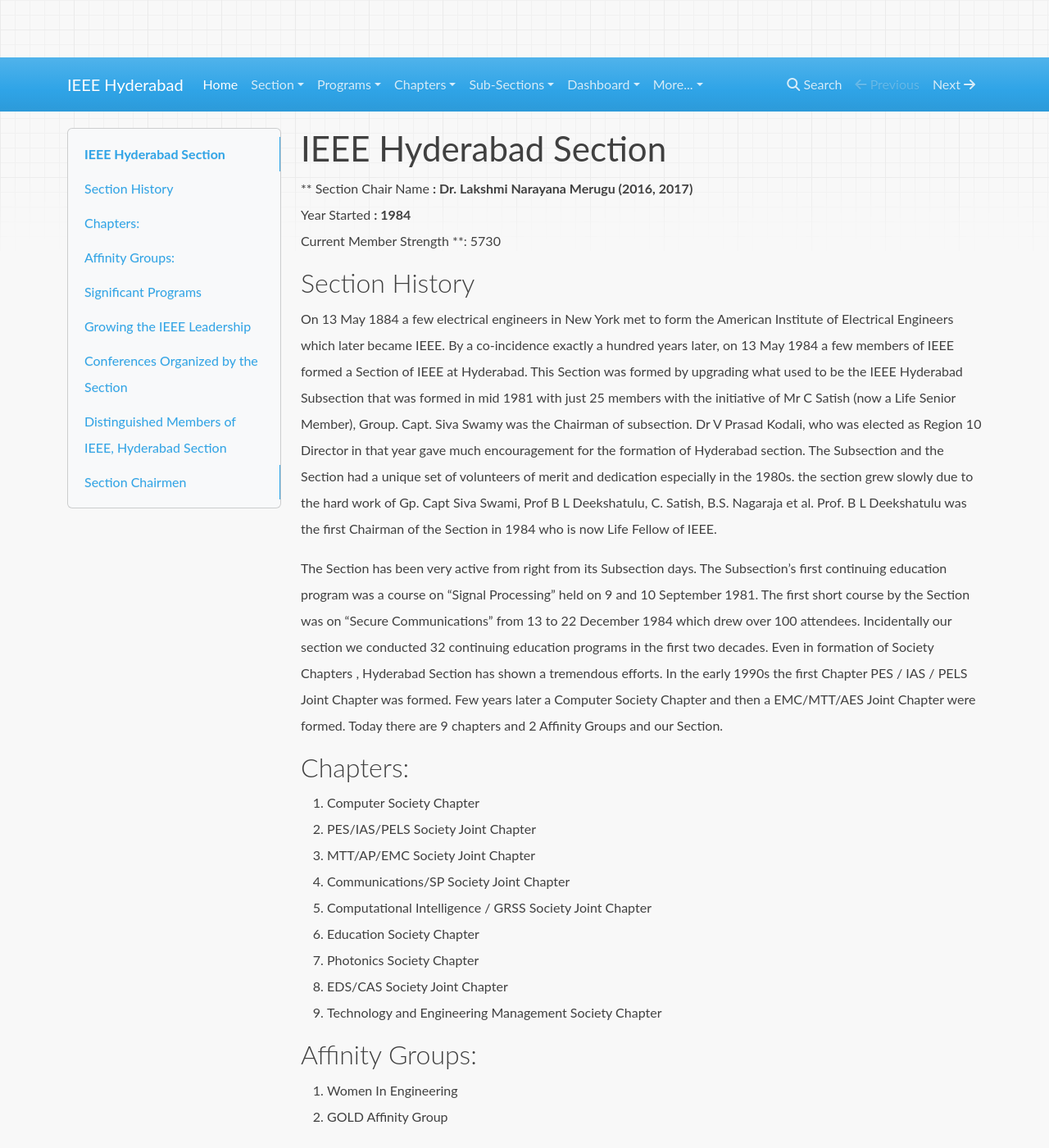
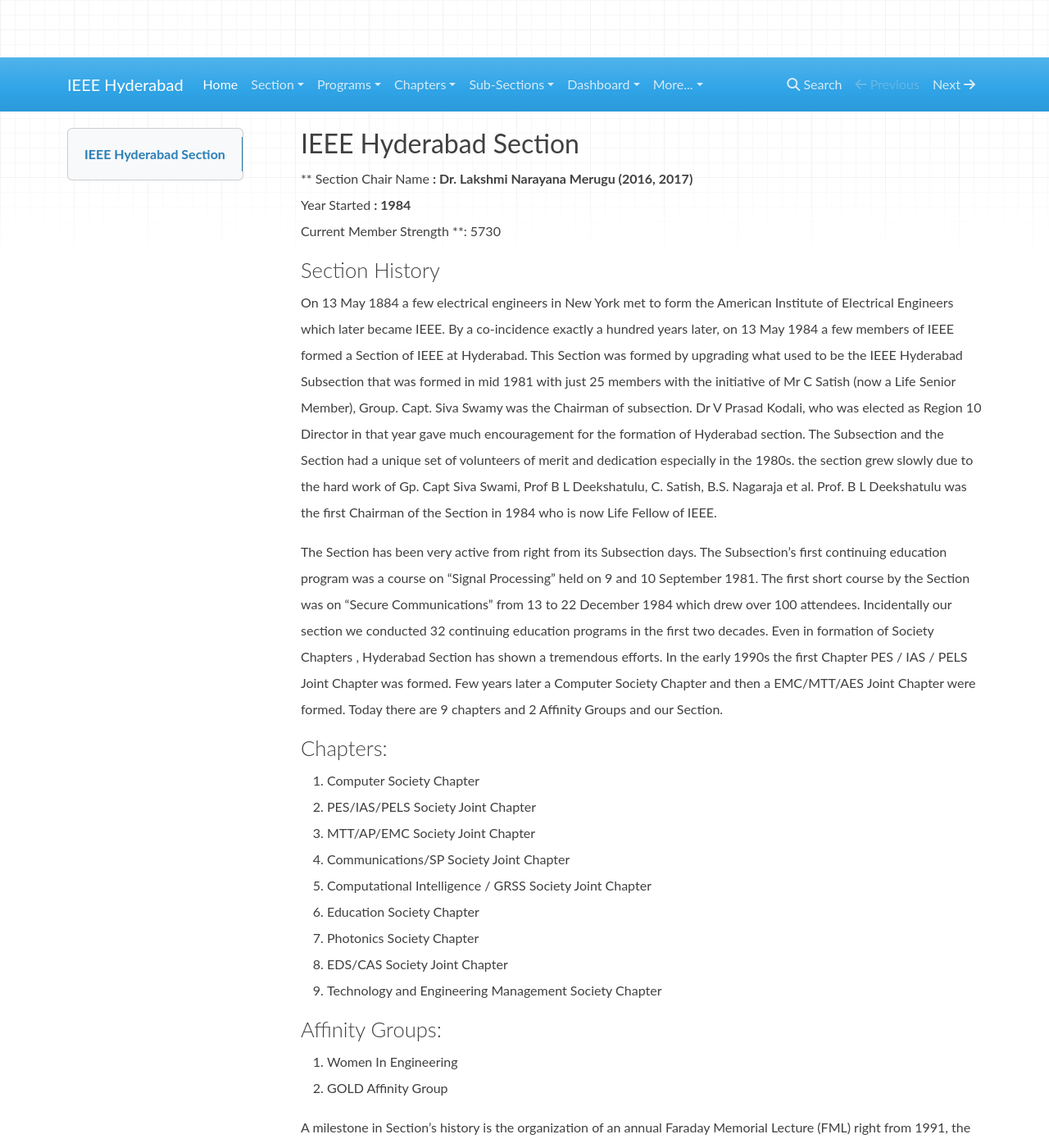
Before and after one commit to ieeehyd-website/2018, an MkDocs documentation site: the page built from website/docs/index.md, in a window 1280 px wide and 1400 px high. Shown: the whole window at 82% size. Built offline with MkDocs 1.6.1, drawn with Linux system fonts in a browser that asks for light colours; nearby versions of some CDN libraries; old or Windows-style settings are respelled for this version of MkDocs; some of the changed text lies outside the part shown.

Commit message:
Page style is refined.

```diff
--- a/website/docs/extra.css
+++ b/website/docs/extra.css
@@ -1,8 +1,9 @@
+
 body {
     padding-top: 70px;
     background:none;
     background-attachment: fixed;
-    background-color: #f8f8f8;
+    background-color: #fff;
     font-family: "Lato","proxima-nova","Helvetica Neue",Arial,sans-serif;
     font-weight: normal;
     color: #404040;
@@ -10,3 +11,75 @@ body {
     overflow-x: hidden;
     line-height: 2.0;
 }
+
+h1 {
+    font-size: 2em;
+}
+h2 {
+    font-size: 1.6em;
+}
+
+.bs-sidebar.affix {
+    position: fixed;
+    top: 90px;
+    background-color: transparent;
+    border:0px solid #fff;
+    overflow-y:auto;
+    height: calc(100vh - 100px);
+}
+
+.well {
+    background-color: transparent;
+    border:0px solid #fff;
+    box-shadow: inset 0 0px 0px rgba(0,0,0,0.05) !important;
+
+}
+
+.bs-sidebar::-webkit-scrollbar {
+    width: 0.5em;
+}
+
+.bs-sidebar::-webkit-scrollbar-track {
+    -webkit-box-shadow: inset 0 0 6px rgba(0,0,0,0.3);
+    box-shadow: inset 0 0 0.5px rgba(0,0,0,0.3);
+}
+
+.bs-sidebar::-webkit-scrollbar-thumb {
+  background-color: #ecf0f1;
+  outline: 1px solid #ecf0f1;
+}
+
+/* All levels of nav */
+.bs-sidebar .nav > li > a {
+    display: block;
+    padding: 5px 20px;
+    z-index: 1;
+    color: #2980b9;
+}
+
+.bs-sidebar .nav > li > a:hover,
+.bs-sidebar .nav > li > a:focus {
+    text-decoration: none;
+    border-right: 0px solid;
+}
+.bs-sidebar .nav > .active > a,
+.bs-sidebar .nav > .active:hover > a,
+.bs-sidebar .nav > .active:focus > a {
+    font-weight: bold;
+    background-color: transparent;
+    border-right: 2px solid;
+    border-right-color: #e74c3c;
+    color: #e74c3c;
+}
+
+/* Nav: second level (shown on .active) */
+.bs-sidebar .nav .nav {
+    display: none; /* Hide by default, but at >768px, show it */
+    margin-bottom: 8px;
+}
+.bs-sidebar .nav .nav > li > a {
+    padding-top:    3px;
+    padding-bottom: 3px;
+    padding-left: 30px;
+    font-size: 90%;
+}
--- a/website/ieeehyd_theme/main.html
+++ b/website/ieeehyd_theme/main.html
@@ -1,9 +1,13 @@
 {% extends "base.html" %}
 {% block footer %}
     <footer id="footer">
-            <hr>
+
             <strong>
-                <p id="util"><a href="/" id="u-home">Home</a> &#160;|&#160; <a href="/support/contact/ieeehyderabad" id="u-contact">Contact & Support</a> &#160;|&#160; <a href="http://www.ieee.org/accessibility_statement.html" id="u-accessibility">Accessibility</a> &#160;|&#160; <a href="http://www.ieee.org/p9-26.html" id="u-non">Nondiscrimination Policy</a> &#160;|&#160; <a href="http://www.ieee.org/security_privacy.html" id="u-privacy">Privacy &amp; Opting Out of Cookies</a></p>
+                <p id="util"><a href="/" id="u-home">Home</a>
+                    &#160;|&#160;
+                    <a href="/support/contact/ieeehyderabad" id="u-contact">Contact & Support</a>
+                    &#160;|&#160;
+                    <a href="http://www.ieee.org/security_privacy.html" id="u-privacy">Privacy &amp; Opting Out of Cookies</a></p>
             </strong>
     </footer>
 {% endblock %}
--- a/website/mkdocs.yml
+++ b/website/mkdocs.yml
@@ -14,10 +14,6 @@ pages:
       - 'Execom':
           - 'Execom 2018': 'execom/2018/slate-2018.md'
           - 'Execom 2017': 'execom/2017/slate-2017.md'
-      - 'Sub-Sections':
-          - 'Vizag Bay': 'sub-sections/vizag/vizag.md'
-          - 'Guntur (Amaravathi)': 'sub-sections/guntur/guntur.md'
-          - 'Ananthapur': 'sub-sections/ananthapur/ananthapur.md'
       - 'SEC Proceedings':
           - 'SEC Proceedings 2018':
               - 'January': 'sec-proceedings/2018/january.md'
```
